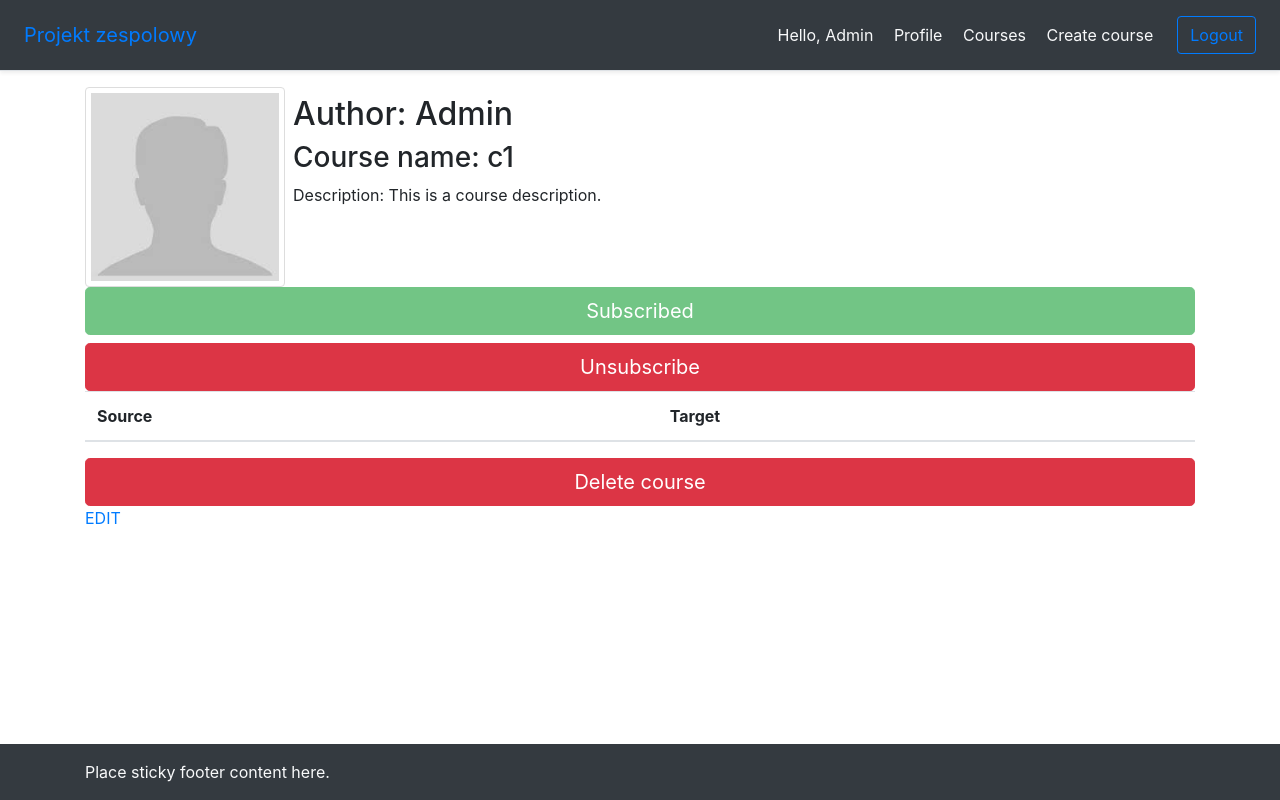
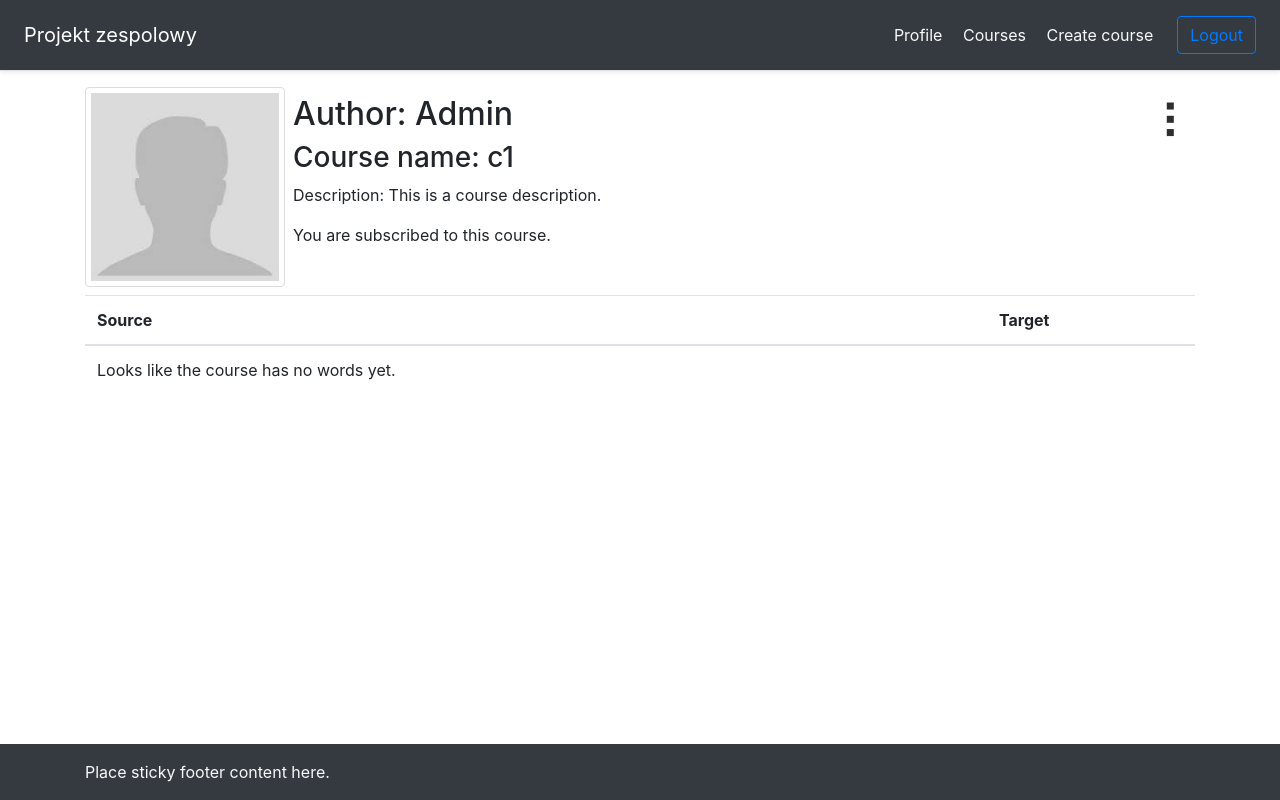
Before and after one commit to MagiciansRed/Projekt-zespolowy, a Django app: a page that uses templates/snippets/header.html in a window 1280 px wide. Run offline with Django 3.2, Linux system fonts and the light colour scheme; a user stored in the database is signed in; data comes from the database, SQL or seed files in the repository; lists and menus that the app fills with data are empty; some libraries are stand-ins or nearby versions.

Commit message:
many small layout improvements

```diff
--- a/templates/course/detail_course.html
+++ b/templates/course/detail_course.html
@@ -10,6 +10,20 @@
             width: 200px;
             height: 200px;
         }
+
+        .dots {
+            text-decoration: none;
+        }
+
+        .dots:hover {
+            text-decoration: none;
+        }
+
+        .dots:after {
+            content: '\2807';
+            font-size: 3em;
+            color: #2e2e2e
+        }
     </style>
 
     <article class="media content-section">
@@ -20,28 +34,44 @@
             </div>
             <h3 class="account-heading"> Course name: {{ course_detail.name }}</h3>
             <p class="article-content"> Description: {{ course_detail.description }}</p>
+            {% if subscription_state == True %}
+                <p class="article-content"> You are subscribed to this course.</p>
+            {% endif %}
         </div>
-        </article>
+        {% if request.user == course_detail.author or subscription_state == True %}
+            <div class="dropdown show ">
+                <a class="dots" href="#" role="button" id="dropdownMenuLink"
+                   data-toggle="dropdown" aria-haspopup="true" aria-expanded="false">
+                </a>
 
+                <div class="dropdown-menu" aria-labelledby="dropdownMenuLink">
                     {% if subscription_state == True %}
                         <form method="POST"> {% csrf_token %}
-            <button class="btn btn-lg btn-success btn-block btn-d" name="subscribe" value="" type="submit" disabled>
-                Subscribed
-            </button>
-            <button class="btn btn-lg btn-danger btn-block btn-d" name="unsubscribe" value="Unsubscribe" type="submit">
+                            <button class="dropdown-item" name="unsubscribe" value="Unsubscribe"
+                                    type="submit">
                                 Unsubscribe
-            </button>
-        </form>
-    {% else %}
-        <form method="POST"> {% csrf_token %}
-            <button class="btn btn-lg btn-primary btn-block " name="subscribe" value="Subscribe" type="submit">
-                Subscribe
                             </button>
                         </form>
                     {% endif %}
 
+                    {% if request.user == course_detail.author %}
 
-    <table class="table">
+                        <a class="dropdown-item" href="{% url 'course:edit_course' course_detail.slug %}">Edit</a>
+
+                        <form method="POST"> {% csrf_token %}
+                            <button class="dropdown-item text-danger" name="delete" value="Delete" type="submit">
+                                Delete course
+                            </button>
+                        </form>
+
+                    {% endif %}
+                </div>
+            </div>
+        {% endif %}
+    </article>
+
+
+    <table class="table mt-2">
         <thead>
         <tr>
             <th scope="col">Source</th>
@@ -49,27 +79,20 @@
         </tr>
         </thead>
         <tbody>
+        {% if words %}
             {% for word in words %}
                 <tr>
                     <td>{{ word.source_word }}</td>
                     <td>{{ word.target_word }}</td>
                 </tr>
             {% endfor %}
+        {% else %}
+            <tr>
+                 <td>Looks like the course has no words yet.</td>
+            </tr>
+        {% endif %}
         </tbody>
     </table>
 
-    {% if request.user == course_detail.author %}
-
-        <form method="POST"> {% csrf_token %}
-            <button class="btn btn-lg btn-danger btn-block " name="delete" value="Delete" type="submit">Delete course
-            </button>
-        </form>
-
-        <a href="{% url 'course:edit_course' course_detail.slug %}">EDIT</a>
-
-    {% endif %}
-
-
-
 
 {% endblock content %}
--- a/templates/snippets/header.html
+++ b/templates/snippets/header.html
@@ -11,10 +11,9 @@
 -->
 
 <div class="d-flex flex-column flex-md-row align-items-center p-3 px-md-4 mb-3 bg-dark border-bottom shadow-sm">
-  <h5 class="my-0 mr-md-auto font-weight-normal text-light"><a href="{% url 'home' %}">Projekt zespolowy</a></h5>
+  <h5 class="my-0 mr-md-auto font-weight-normal text-light"><a style="text-decoration: none; color: #ffffff;" href="{% url 'home' %}">Projekt zespolowy</a></h5>
   <nav class="my-2 my-md-0 mr-md-3">
    {% if request.user.is_authenticated %}
-        <a class="p-2 text-light" > Hello, {{request.user.username}}</a>
         <a class="p-2 text-light" href="{% url 'profile' %}">Profile</a>
         <a class="p-2 text-light" href="{% url 'course:courses' %}">Courses</a>
         <a class="p-2 text-light" href="{% url 'course:create_course' %}">Create course</a>
```
Lines whose indentation alone changed are shown as unchanged.
